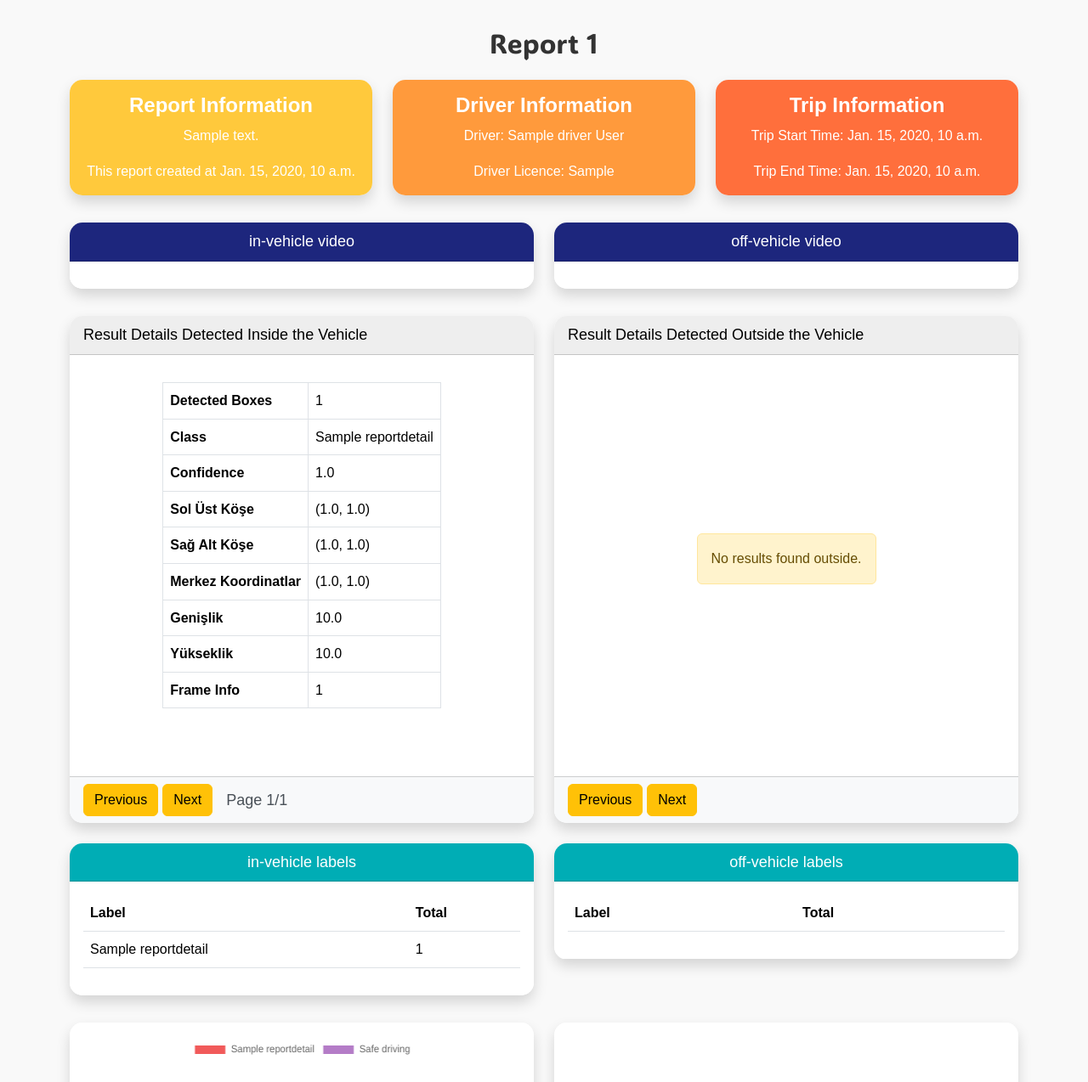
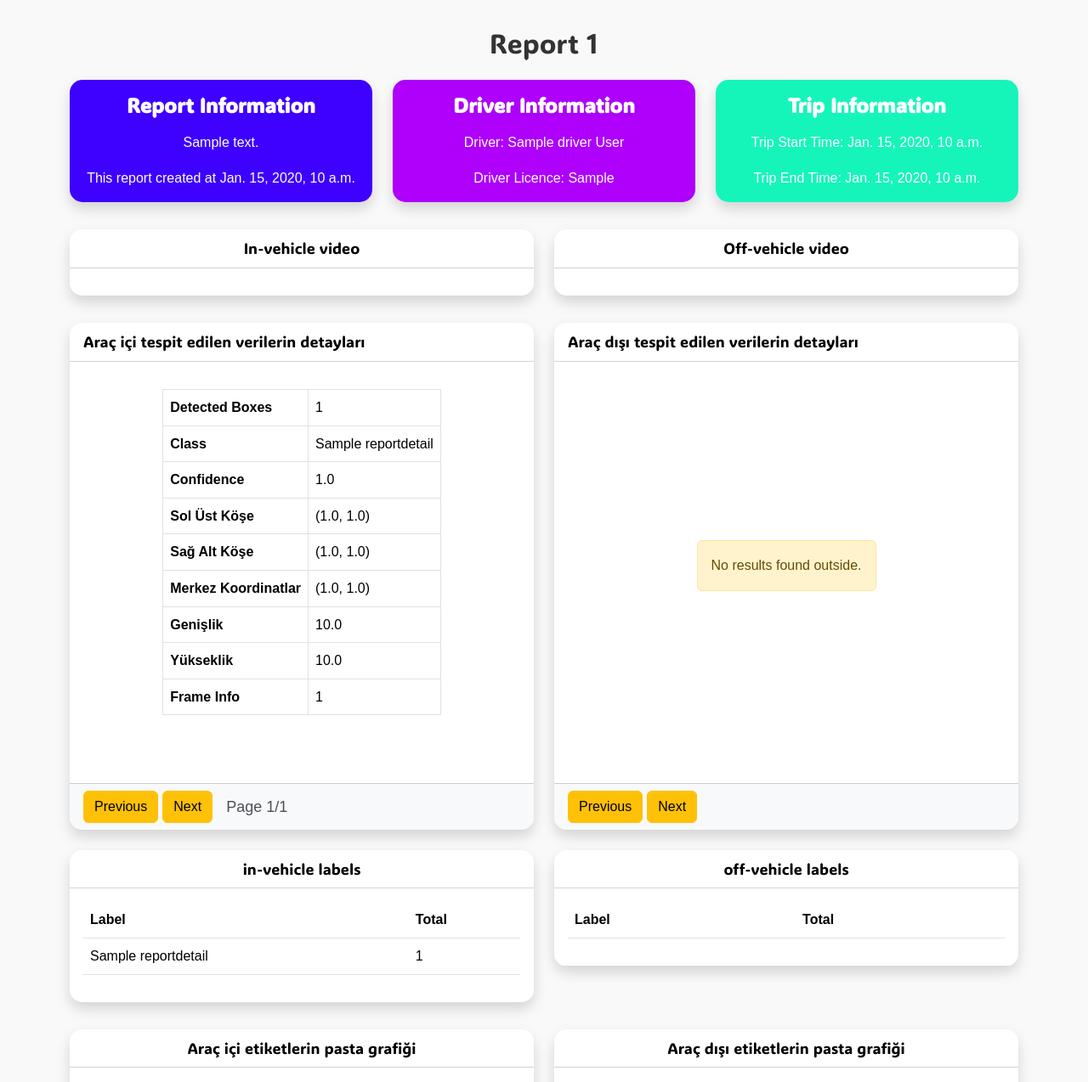
Before and after one commit to FerhatAkalan/SmartDrivingSystems, a Django app: page /report/report-details/1/ in a window 1280 px wide. Shown: the part 91-1365 px from the top of the page at 85% size. Run offline with Django 4.2, Linux system fonts and the light colour scheme; a user stored in the database is signed in; tables that the repository leaves empty hold one stand-in row (values such as "Sample post"); lists and menus that the app fills with data are empty; a map, chart or similar area stays blank; some libraries are stand-ins or nearby versions.

Commit message:
frontend improvements

```diff
--- a/report/static/report/css/report-details.css
+++ b/report/static/report/css/report-details.css
@@ -23,6 +23,7 @@
 
 .card-title {
     font-weight: bold;
+    font-family: fasterOne;
 }
 
 .card, .card-header, .card-footer {
--- a/report/templates/report-details.html
+++ b/report/templates/report-details.html
@@ -1,5 +1,6 @@
 {% extends 'layout.html' %}
 {% load static %}
+
 {% block content %}
 <link rel="stylesheet" href="{% static 'report/css/report-details.css' %}">
 <div class="container">
@@ -10,27 +11,27 @@
     <div class="row animated-title">
         <div class="col-md-4">
             <div class="card border-0 shadow">
-                <div class="card-body" style="background-color:#FFC93C; color: white;">
-                <h4 class="card-title">Report Information</h4>
-                <p class="card-text ">{{ report.report_text }}</p>
+                <div class="card-body" style="background-color:#3E00FF; color: white;">
+                <h4 class="card-title" style="font-family: fasterOne, sans-serif; color: white;">Report Information</h4>
+                <p class="card-text mt-2 ">{{ report.report_text }}</p>
                 <p class="card-text ">This report created at {{ report.created_at }}</p>
                 </div>
             </div>
         </div>
         <div class="col-md-4">
             <div class="card border-0 shadow">
-                <div class="card-body" style="background-color:#FF9A3C; color: white;">
-                    <h4 class="card-title ">Driver Information</h4>
-                    <p class="card-text ">Driver: {{ report.driver.driver_name }} {{ report.driver.driver_surname }}</p>
+                <div class="card-body" style="background-color:#AE00FB; color: white;">
+                    <h4 class="card-title" style="font-family: fasterOne, sans-serif; color: white;">Driver Information</h4>
+                    <p class="card-text mt-2 ">Driver: {{ report.driver.driver_name }} {{ report.driver.driver_surname }}</p>
                     <p class="card-text ">Driver Licence: {{ report.driver.driver_licence }}</p>
                 </div>
             </div>
         </div>
         <div class="col-md-4">
         <div class="card border-0 shadow">
-        <div class="card-body " style="background-color:#FF6F3C; color: white;">
-        <h4 class="card-title ">Trip Information</h4>
-        <p class="card-text ">Trip Start Time: {{ report.trip.start_time }}</p>
+        <div class="card-body " style="background-color:#15F5BA; color: white;">
+        <h4 class="card-title " style="font-family: fasterOne, sans-serif; color: white;">Trip Information</h4>
+        <p class="card-text mt-2">Trip Start Time: {{ report.trip.start_time }}</p>
         <p class="card-text ">Trip End Time: {{ report.trip.end_time }}</p>
         </div>
         </div>
@@ -41,7 +42,7 @@
     <div class="row animated-title">
         <div class="col-md-6">
             <div class="card border-0 shadow">
-                <div class="card-header text-center" style="background-color:#1D267D; color: white;">in-vehicle video</div>
+                <div class="card-header text-center" style="font-family: fasterOne, sans-serif;background-color:white; color: black;">In-vehicle video</div>
                 <div class="card-body">
                     {% if report.car_inside_report_path|slice:'-4:' == '.jpg' %}
                     <img src="{% static report.car_inside_report_path %}" alt="Detected Image" class="img-fluid">
@@ -56,7 +57,7 @@
         </div>
         <div class="col-md-6">
             <div class="card border-0 shadow">
-                <div class="card-header text-center" style="background-color:#1D267D; color: white;"> off-vehicle video </div>
+                <div class="card-header text-center" style="font-family: fasterOne, sans-serif;background-color:white; color: black;"> Off-vehicle video </div>
                 <div class="card-body">
                     {% if report.car_outside_report_path|slice:'-4:' == '.jpg' %}
                     <img src="{% static report.car_outside_report_path %}" alt="Detected Image" class="img-fluid">
@@ -75,7 +76,7 @@
     <div class="row animated-title">
         <div class="col-md-6">
             <div class="card h-100 border-0 shadow">
-                <div class="card-header" style="background-color:#EEEEEE; color: black;">Result Details Detected Inside the Vehicle</div>
+                <div class="card-header" style="font-family: fasterOne, sans-serif;background-color:white; color: black;">Araç içi tespit edilen verilerin detayları</div>
                 <div class="card-body" id="result-details-inside">
                     {% if report_details_interior %}
                         {% for item in report_details_interior %}
@@ -115,7 +116,7 @@
         </div>
         <div class="col-md-6">
             <div class="card h-100 border-0 shadow">
-                <div class="card-header" style="background-color:#EEEEEE; color:black;">Result Details Detected Outside the Vehicle</div>
+                <div class="card-header" style="font-family: fasterOne, sans-serif;background-color:white; color: black;">Araç dışı tespit edilen verilerin detayları</div>
                 <div class="card-body" id="result-details-outside">
                     {% if  report_details_exterior %}
                         {% for item in report_details_exterior %}
@@ -158,7 +159,7 @@
     <div class="row mt-4 animated-title">
         <div class="col-md-6">
             <div class="card border-0 shadow">
-                <div class="card-header text-center" style="background-color:#00ADB5; color: white;"> in-vehicle labels </div>
+                <div class="card-header text-center" style="font-family: fasterOne, sans-serif;background-color:white; color: black;"> in-vehicle labels </div>
                 <div class="card-body">
                     <table class="table">
                         <thead>
@@ -181,7 +182,7 @@
         </div>
         <div class="col-md-6">
             <div class="card border-0 shadow">
-                <div class="card-header text-center" style="background-color:#00ADB5; color: white;"> off-vehicle labels </div>
+                <div class="card-header text-center" style="font-family: fasterOne, sans-serif;background-color:white; color: black;"> off-vehicle labels </div>
                 <div class="card-body">
                     <table class="table">
                         <thead>
@@ -208,6 +209,7 @@
     <div class="row animated-title">
         <div class="col-md-6">
             <div class="card border-0 shadow">
+                <div class="card-header text-center" style="font-family: fasterOne, sans-serif;background-color:white; color: black;">Araç içi etiketlerin pasta grafiği</div>
                 <div class="card-body">
                     <canvas id="labelChart" width="400" height="400"></canvas>
                 </div>
@@ -215,6 +217,7 @@
         </div>
         <div class="col-md-6">
             <div class="card border-0 shadow">
+                <div class="card-header text-center" style="font-family: fasterOne, sans-serif;background-color:white; color: black;">Araç dışı etiketlerin pasta grafiği</div>
                 <div class="card-body">
                     <canvas id="labelChart2" width="400" height="400"></canvas>
                 </div>
@@ -226,6 +229,7 @@
     <div class="row">
         <div class="col-md-6">
             <div class="card border-0 shadow mt-4">
+                <div class="card-header text-center" style="font-family: fasterOne, sans-serif;background-color:white; color: black;">Araç içi etiketlerin bar grafiği</div>
                 <div class="card-body">
                     <canvas id="barChart" width="400" height="400"></canvas>
                 </div>
@@ -233,6 +237,7 @@
         </div>
         <div class="col-md-6">
             <div class="card border-0 shadow mt-4">
+                <div class="card-header text-center" style="font-family: fasterOne, sans-serif;background-color:white; color: black;">Araç içi etiketlerin bar grafiği</div>
                 <div class="card-body">
                     <canvas id="barChart2" width="400" height="400"></canvas>
                 </div>
@@ -247,7 +252,7 @@
     <div class="row">
         <div class="col">
             <div class="card h-100 border-0 shadow">
-                <div class="card-header" style="background-color:#EEEEEE; color: black;">Speed vs Time Graph</div>
+                <div class="card-header text-center" style="font-family: fasterOne, sans-serif;background-color:white; color: black;">Zaman Grafiği</div>
                 <div class="card-body">
                     <div id="graph"></div>
                     <div id="graph"></div>
@@ -300,6 +305,7 @@
 
         Plotly.newPlot('graph', [speedTrace, limitTrace], layout);
     });
+
     //Label Chart
     var ctx = document.getElementById('labelChart').getContext('2d');
     var labels = [
@@ -332,11 +338,8 @@
         data: {
             labels: labels,
             datasets: [{
-                label: 'Tespit Edilen Davranışlar',
                 data: counts,
-                backgroundColor: [
-                    "#f15a5a", "#b47cc7", "#6d6e71", "#ffd700","#86c5da", "#f39237", "#7ac943"
-                ],
+                backgroundColor:generateRandomColors(counts.length),
             }]
         },
         options: {
@@ -373,11 +376,8 @@
         data: {
             labels: labels2,
             datasets: [{
-                label: 'Tespit Edilen Davranışlar',
                 data: counts2,
-                backgroundColor: [
-                    "#f15a5a", "#b47cc7", "#6d6e71", "#ffd700","#86c5da", "#f39237", "#7ac943"
-                ],
+                backgroundColor:generateRandomColors(counts2.length),
             }]
         },
         options: {plugins: {tooltip: {callbacks: {label: function(tooltipItem) {
@@ -392,19 +392,33 @@
         }
     });
 
+    function generateRandomColors(numColors) {
+        var colors = [];
+        for (var i = 0; i < numColors; i++) {
+            var color = '#' + Math.floor(Math.random()*16777215).toString(16);  // Rastgele renk oluştur
+            colors.push(color);
+        }
+        return colors;
+    }
+
         var barCtx = document.getElementById('barChart').getContext('2d');
         var barChart = new Chart(barCtx, {
             type: 'bar',
             data: {
                 labels: labels,
                 datasets: [{
-                label: 'Frequency of Driving Behaviors',
                     data: counts,
-                backgroundColor: 'rgba(54, 162, 235, 0.6)',
-                borderColor: 'rgba(54, 162, 235, 1)',
+                    backgroundColor: generateRandomColors(counts.length),
                     borderWidth: 1
-            }]},
-        options: {scales: {y: {beginAtZero: true}}}
+                }]
+            },
+            options: {
+                scales: {
+                    y: {
+                        beginAtZero: true
+                    }
+                }
+            }
         });
 
         var barCtx2 = document.getElementById('barChart2').getContext('2d');
@@ -413,14 +427,18 @@
             data: {
                 labels: labels2,
                 datasets: [{
-                label: 'Frequency of Driving Behaviors',
-                data: counts,
-                backgroundColor: 'rgba(54, 162, 235, 0.6)',
-                borderColor: 'rgba(54, 162, 235, 1)',
+                    data: counts2,
+                    backgroundColor: generateRandomColors(counts2.length),
                     borderWidth: 1
                 }]
             },
-        options: {scales: {y: {beginAtZero: true}}}
+            options: {
+                scales: {
+                    y: {
+                        beginAtZero: true
+                    }
+                }
+            }
         });
 </script>
 
--- a/report/urls.py
+++ b/report/urls.py
@@ -14,5 +14,6 @@ urlpatterns = [
     path('driver-profiles/<int:driver_id>/', views.driver_profiles, name='driver_profiles'),
     path('driverid-reports/<int:driver_id>/', views.driver_reports, name='driver_reports_driver_id'),
     path('all-statistic/', views.all_statistic, name='all_statistic'),
+    path('report/<int:report_id>/delete/', views.delete_report, name='delete_report'),
 
 ]+ static(settings.MEDIA_URL, document_root=settings.MEDIA_ROOT)
--- a/report/views.py
+++ b/report/views.py
@@ -1,15 +1,16 @@
-from datetime import timedelta
+
 from django.forms import DurationField
 from django.shortcuts import get_object_or_404, render, redirect
+from django.urls import reverse
 from .forms import DriverForm
 from .models import Driver, ReportDetails, SpeedingViolationDetails, Trips
 from .models import Reports
 from django.core.paginator import Paginator, EmptyPage, PageNotAnInteger
 from django.db.models import Count
 from django.contrib.auth.decorators import login_required
-from django.http import Http404
+from django.http import Http404, HttpResponseRedirect
 from django.db.models import Avg, F, ExpressionWrapper, DurationField
-from datetime import timedelta
+
 
 
 
@@ -167,3 +168,29 @@ def all_statistic(request):
     }
 
     return render(request, 'all-statistic.html',context)
+
+import os
+@login_required
+def delete_report(request, report_id):
+    # Raporu bul
+    report = get_object_or_404(Reports, pk=report_id)
+    file_paths = [
+        report.car_data_report_path,
+        report.car_inside_report_path,
+        report.car_outside_report_path
+    ]
+    for file_path in file_paths:
+        if os.path.exists(file_path):
+            try:
+                os.remove(file_path)
+                print(f"{file_path} başarıyla silindi.")
+            except Exception as e:
+                print(f"{file_path} silinirken hata oluştu: {e}")
+        else:
+            print(f"{file_path} bulunamadı.")
+
+    # Raporu sil
+    report.delete()
+
+    # Kullanıcıyı rapor listesine yönlendir
+    return HttpResponseRedirect(reverse('driver_reports'))
```
Also changed, not shown: report/templates/all-statistic.html (+9 -9 lines), report/templates/delete-report.html (added, +17 -0 lines), report/templates/driver-reports.html (+9 -16 lines). Lines whose indentation alone changed are shown as unchanged.
